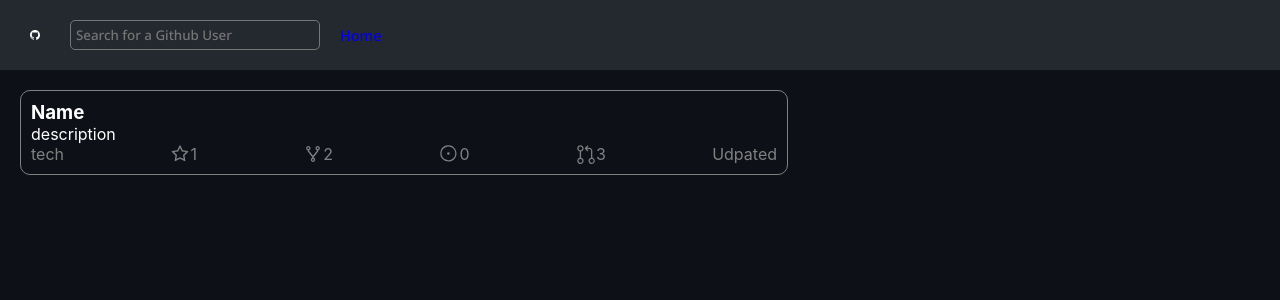
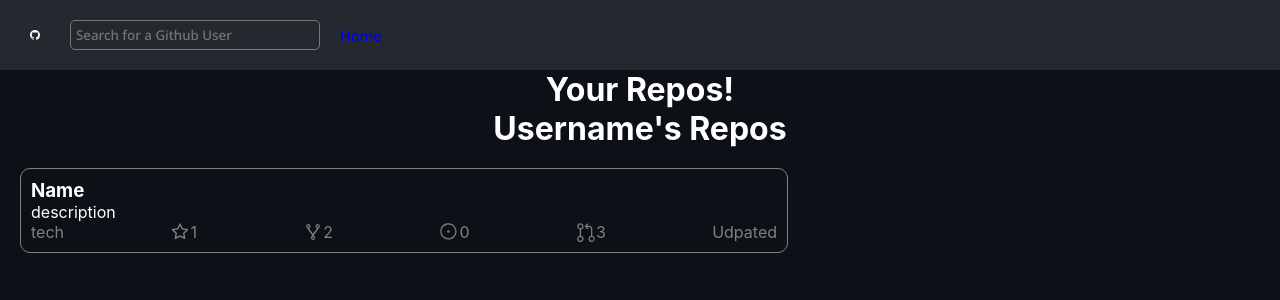
Before and after one commit to Graingertom/githubFetch, a React (Create React App) app in the folder my-app/: page /1 in a window 1280 px wide. Shown: the top 300 px of the page. Built offline with nearby package versions, Linux system fonts and the light colour scheme.

Commit message:
organising props

```diff
--- a/my-app/src/App.js
+++ b/my-app/src/App.js
@@ -4,7 +4,6 @@ import axios from 'axios';
 import { Routes, Route } from 'react-router-dom';
 import { Layout } from './Layout';
 import './App.css';
-import { DisplayResults } from './components';
 
 function App() {
 
@@ -25,8 +24,8 @@ function App() {
         <main>
           <Routes>
               <Route path="/" element={<Layout getUser={userFetch} />}>
-                <Route index element={<Pages.Home user={userData} />} />
-                <Route path=":username" element={<DisplayResults />}>
+                <Route index element={<Pages.Home />} />
+                <Route path=":username" element={<Pages.Repos user={userData} />}>
                 </Route>
               </Route>
           </Routes>
--- a/my-app/src/Pages/Home/index.jsx
+++ b/my-app/src/Pages/Home/index.jsx
@@ -2,12 +2,11 @@ import React from 'react';
 // import Container from 'react-bootstrap/Container';
 // import Row from 'react-bootstrap/Row';
 // import Col from 'react-bootstrap/Col';
-import { DisplayResults } from '../../components';
 import './style.css';
 
 
-export const Home = ({User}) =>
-(
+export const Home = () => {
+return (
     <div className="container">
        {/* <div className='row'>
             <h3>Name</h3>
@@ -70,6 +69,5 @@ export const Home = ({User}) =>
             </div>
        </div> */}
        <h1>This is the homepage</h1>
-       {User && <DisplayResults user={User} />}
   </div>
-)
+)}
--- a/my-app/src/Pages/Repos/index.jsx
+++ b/my-app/src/Pages/Repos/index.jsx
@@ -1,3 +1,12 @@
 import React from 'react';
+import { DisplayResults } from '../../components';
 
-export const Repos = () => <h1>Your Repos!</h1>
+export const Repos = ({user}) => {
+console.log(user)
+return(
+    <>
+    <h1>Your Repos!</h1>
+    <DisplayResults user={user} />
+    </>
+)
+}
--- a/my-app/src/components/DisplayResults/index.jsx
+++ b/my-app/src/components/DisplayResults/index.jsx
@@ -6,8 +6,11 @@ import {AiOutlineStar, AiOutlineFork} from 'react-icons/ai';
 import {VscIssues, VscGitPullRequest } from 'react-icons/vsc';
 import './style.css';
 
-export const DisplayResults = () => {
+export const DisplayResults = ({user}) => {
+    console.log(user)
     return(
+        <>
+        <h1>Username's Repos</h1>
         <div className='row'>
         <h3>Name</h3>
         <p>description</p>
@@ -20,5 +23,6 @@ export const DisplayResults = () => {
             <span>Udpated</span>
         </div>
    </div>
+   </>
     )
 }
```
